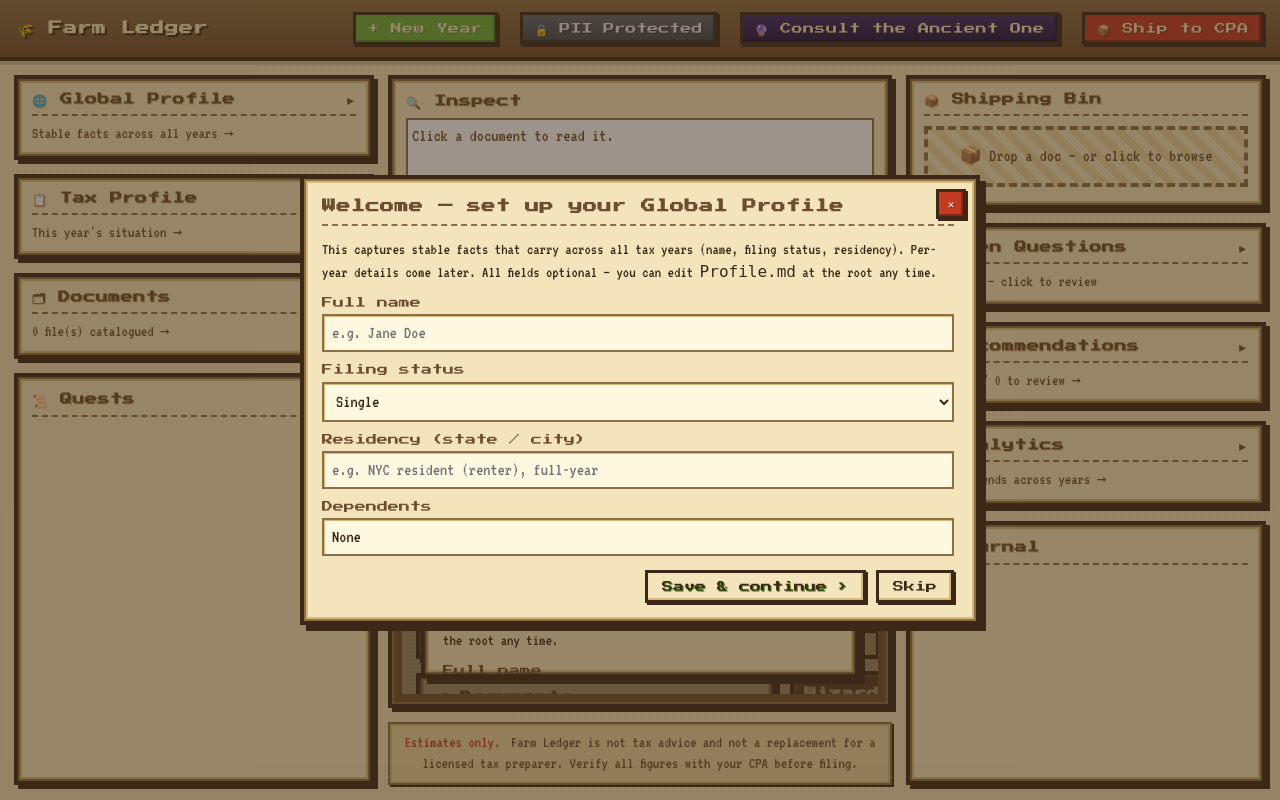
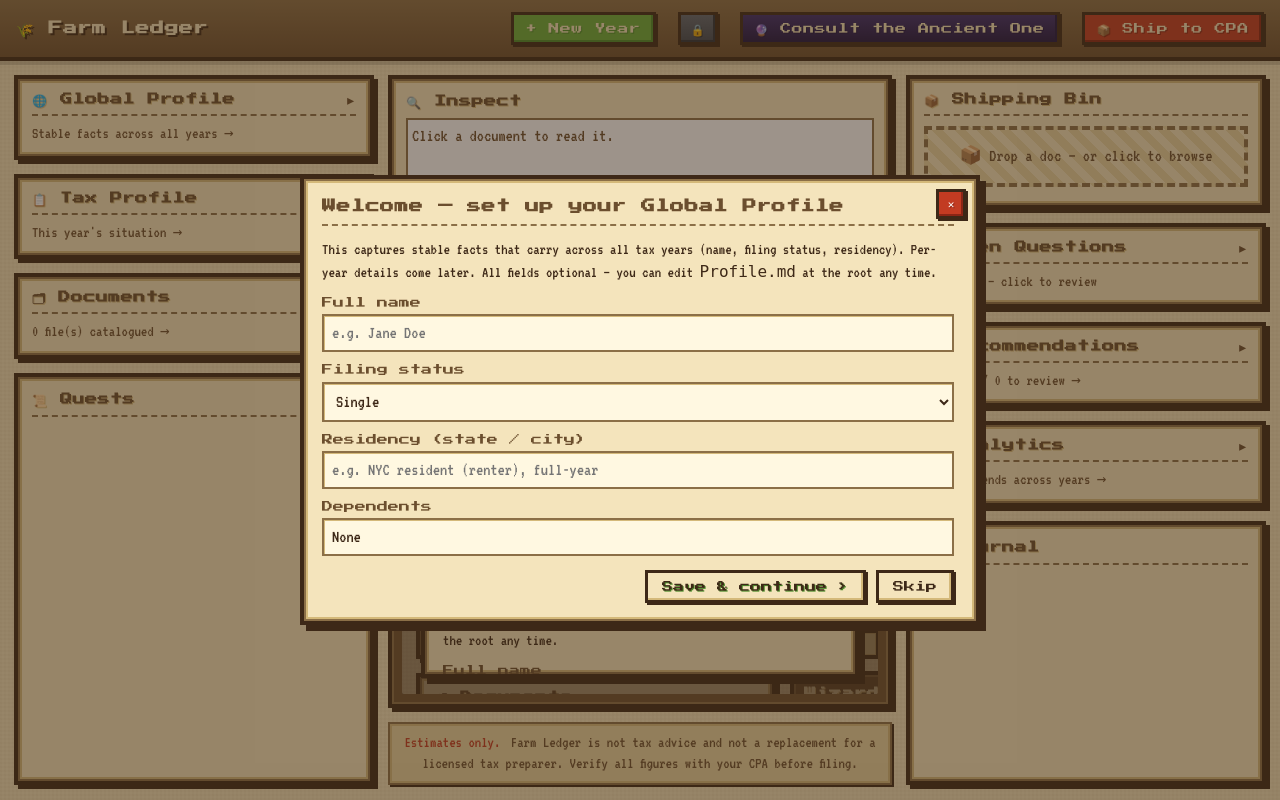
Before and after one commit to Ned97-bit/farm-ledger, a Flask app: page / in a window 1280 px wide. Run offline with Flask 3, Linux system fonts and the light colour scheme; data that the repository does not hold is empty; some libraries are stand-ins or nearby versions.

Commit message:
UI: shrink PII badge to lock icon only
Reclaims ~90px of header space so a 5-year tab strip fits comfortably
on 1280px laptops alongside + New Year, Consult the Ancient One, and
Ship to CPA. Full label + redaction rules still visible in the
click-to-reveal callout; aria-label and tooltip preserve accessibility.

```diff
--- a/Farm Ledger/static/styles.css
+++ b/Farm Ledger/static/styles.css
@@ -1057,7 +1057,7 @@
 #pii-badge-btn {
   font-family: var(--font-pixel);
   font-size: var(--fs-button);
-  padding: 8px 12px;
+  padding: 8px 10px;
   line-height: 1;
   color: #e8e8ec;
   background: linear-gradient(180deg, #5e6670 0%, #3e4650 100%);
@@ -1066,6 +1066,7 @@
   cursor: pointer;
   text-shadow: 1px 1px 0 #2a3038;
   box-shadow: inset -2px -2px 0 #2a3038, 2px 2px 0 var(--wood-shadow);
+  min-width: 40px;
 }
 #pii-badge-btn:hover { filter: brightness(1.12); }
 #pii-badge-btn:active { transform: translate(2px,2px); box-shadow: inset -2px -2px 0 #2a3038; }
--- a/Farm Ledger/templates/index.html
+++ b/Farm Ledger/templates/index.html
@@ -13,7 +13,7 @@
   <div id="tax-day-countdown" class="hidden"></div>
   <button id="new-year-btn" title="Start a new year">+ New Year</button>
   <div id="pii-badge-wrap">
-    <button id="pii-badge-btn" aria-haspopup="dialog" aria-expanded="false" title="Click to see what's redacted from AI reads">🔒 PII Protected</button>
+    <button id="pii-badge-btn" aria-label="PII Protected — click for details" aria-haspopup="dialog" aria-expanded="false" title="PII Protected — click to see what's redacted from AI reads">🔒</button>
     <div id="pii-callout" class="hidden" role="dialog" aria-labelledby="pii-callout-title">
       <h3 id="pii-callout-title">🔒 PII Protected</h3>
       <p class="pii-lead">Before any AI assistant reads your files, the guard automatically strips:</p>
```
